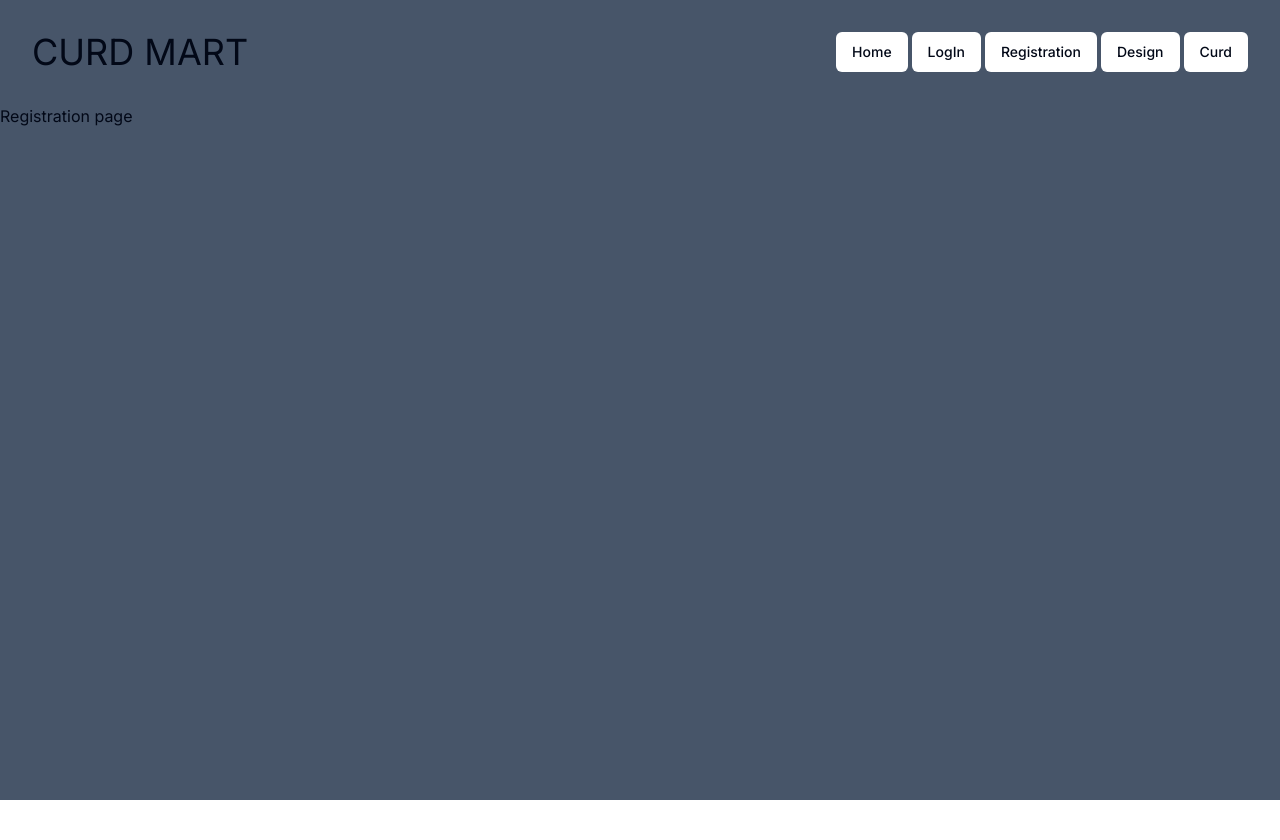
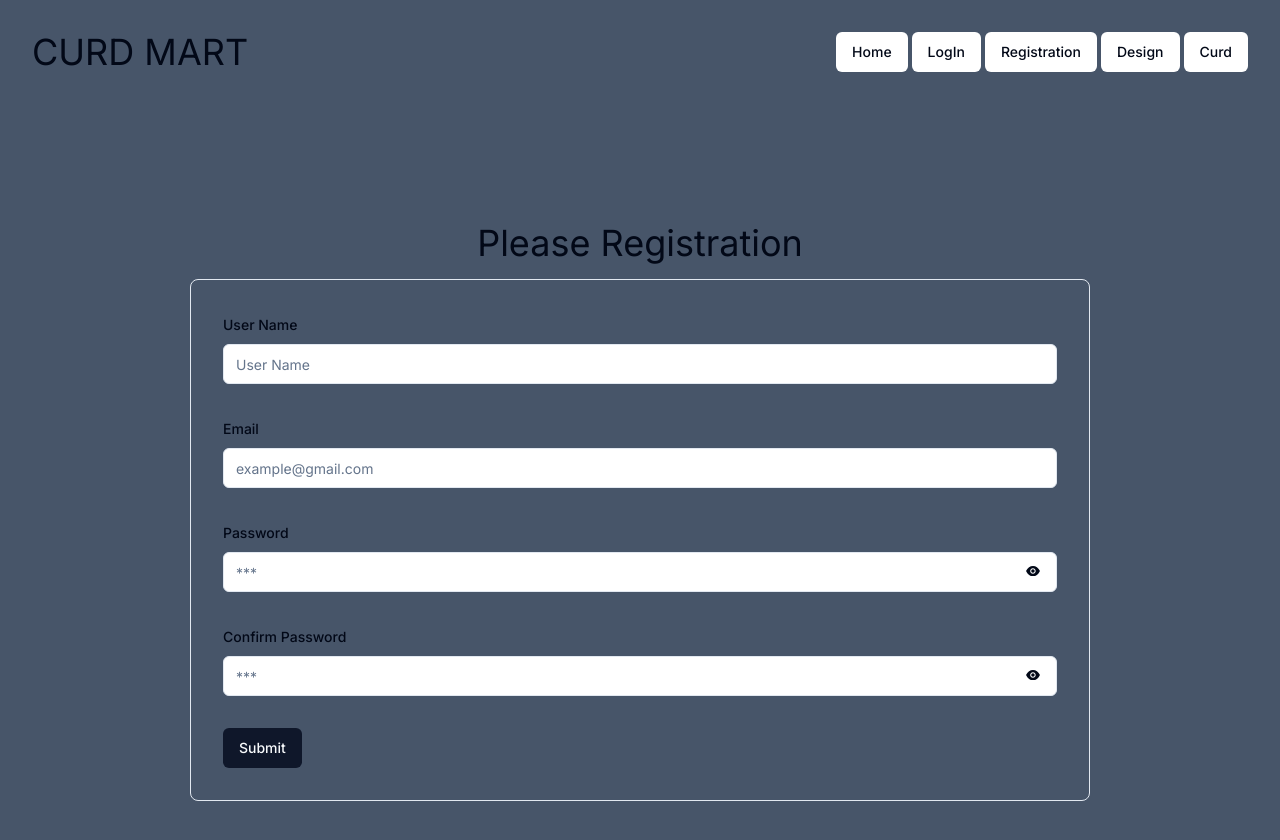
Before and after one commit to Toufiquer/react-query-app, a Next.js app: page /Registration in a window 1280 px wide. Shown: the top 840 px of the page. Before the commit the page ends 800 px from the top, so only its background shows below. Built offline with nearby package versions, Linux system fonts and the light colour scheme.

Commit message:
done @ registration page design

```diff
--- a/package.json
+++ b/package.json
@@ -27,6 +27,8 @@
     "react": "18.2.0",
     "react-dom": "18.2.0",
     "react-hook-form": "^7.45.4",
+    "react-icon": "^1.0.0",
+    "react-icons": "^4.10.1",
     "tailwind-merge": "^1.14.0",
     "tailwindcss": "3.3.3",
     "tailwindcss-animate": "^1.0.6",
--- /dev/null
+++ b/src/app/Registration-3/page.tsx
@@ -0,0 +1,36 @@
+"use client";
+import { useForm, SubmitHandler } from "react-hook-form";
+import { useState, useEffect } from "react";
+type Inputs = {
+  example: string;
+  exampleRequired: string;
+};
+export default function Page() {
+  const {
+    register,
+    handleSubmit,
+    formState: { errors },
+  } = useForm<Inputs>();
+  const onSubmit: SubmitHandler<Inputs> = (data) => console.log(data);
+
+  return (
+    <main className="w-full min-h-screen flex items-center justify-center">
+      <div className={"max-w-[700px]"}>
+        {
+          /* "handleSubmit" will validate your inputs before invoking "onSubmit" */
+          <form onSubmit={handleSubmit(onSubmit)}>
+            {/* register your input into the hook by invoking the "register" function */}
+            <input defaultValue="test" {...register("example")} />
+
+            {/* include validation with required or other standard HTML validation rules */}
+            <input {...register("exampleRequired", { required: true })} />
+            {/* errors will return when field validation fails  */}
+            {errors.exampleRequired && <span>This field is required</span>}
+
+            <input type="submit" />
+          </form>
+        }
+      </div>
+    </main>
+  );
+}
--- a/src/app/Registration/page.tsx
+++ b/src/app/Registration/page.tsx
@@ -1,3 +1,157 @@
-export default function page() {
-  return <main>Registration page</main>;
+"use client";
+
+import * as z from "zod";
+import { useState } from "react";
+import { AiFillEyeInvisible, AiFillEye } from "react-icons/ai";
+import { Input } from "@/components/ui/input";
+import { Label } from "@/components/ui/label";
+import { zodResolver } from "@hookform/resolvers/zod";
+import { Button } from "@/components/ui/button";
+import { useForm } from "react-hook-form";
+import {
+  Form,
+  FormControl,
+  FormDescription,
+  FormField,
+  FormItem,
+  FormLabel,
+  FormMessage,
+  useFormField,
+} from "@/components/ui/form";
+const formSchema = z.object({
+  username: z.string().min(2, {
+    message: "Username must be at least 2 characters.",
+  }),
+  email: z
+    .string()
+    .min(1, { message: "This field has to be filled." })
+    .email("This is not a valid email."),
+  // .refine((e) => e === "abcd@fg.com", "This email is not in our database"),
+  password: z.string().min(6, {
+    message: "Password must be at least 6 characters.",
+  }),
+  conPassword: z.string().min(2, {
+    message: "Password must be at least 6 characters.",
+  }),
+});
+
+export default function Page() {
+  const [passType, setPassType] = useState("password");
+  const [matchErr, setMatchErr] = useState("");
+  const handlePasswordType = () => {
+    passType === "password" ? setPassType("text") : setPassType("password");
+  };
+  // 1. Define your form.
+  const form = useForm<z.infer<typeof formSchema>>({
+    resolver: zodResolver(formSchema),
+    defaultValues: {
+      username: "",
+      email: "",
+      password: "",
+      conPassword: "",
+    },
+  });
+  // 2. Define a submit handler.
+  function onSubmit(values: z.infer<typeof formSchema>) {
+    const { password, conPassword } = values || {};
+    if (password !== conPassword) {
+      setMatchErr("Password doesn't match");
+    } else {
+      setMatchErr("");
+      // Do something with the form values.
+      console.log(values);
+    }
+  }
+  return (
+    <main className="w-full min-h-screen flex flex-col items-center justify-center">
+      <div className="text-center text-4xl text-semibold my-4">
+        Please Registration
+      </div>
+      <div
+        className={"max-w-[900px] w-full border border-solid rounded-lg p-8"}
+      >
+        <Form {...form}>
+          <form onSubmit={form.handleSubmit(onSubmit)} className="space-y-8">
+            {/* User name */}
+            <FormField
+              control={form.control}
+              name="username"
+              render={({ field }) => (
+                <FormItem>
+                  <FormLabel>User Name</FormLabel>
+                  <FormControl>
+                    <Input placeholder="User Name" {...field} />
+                  </FormControl>
+                  <FormMessage />
+                </FormItem>
+              )}
+            />
+            {/* Email */}
+            <FormField
+              control={form.control}
+              name="email"
+              render={({ field }) => (
+                <FormItem>
+                  <FormLabel>Email</FormLabel>
+                  <FormControl>
+                    <Input placeholder="example@gmail.com" {...field} />
+                  </FormControl>
+                  <FormMessage />
+                </FormItem>
+              )}
+            />
+            {/* Password */}
+            <FormField
+              control={form.control}
+              name="password"
+              render={({ field }) => (
+                <FormItem className="relative">
+                  <FormLabel>Password</FormLabel>
+                  <FormControl>
+                    <Input type={passType} placeholder="***" {...field} />
+                  </FormControl>
+                  <FormMessage />
+                  <div className="absolute top-[35px] right-4 cursor-pointer">
+                    {passType !== "password" ? (
+                      <AiFillEyeInvisible />
+                    ) : (
+                      <AiFillEye />
+                    )}
+                  </div>
+                </FormItem>
+              )}
+            />
+            {/* Confirm Password */}
+            <FormField
+              control={form.control}
+              name="conPassword"
+              render={({ field }) => (
+                <FormItem className="relative">
+                  <FormLabel>Confirm Password</FormLabel>
+                  <FormControl>
+                    <Input type={passType} placeholder="***" {...field} />
+                  </FormControl>
+                  <FormMessage />
+                  {matchErr && (
+                    <div className="text-sm text-red-500">{matchErr}</div>
+                  )}
+                  <div
+                    onClick={handlePasswordType}
+                    className="absolute top-[35px] right-4 cursor-pointer"
+                  >
+                    {passType !== "password" ? (
+                      <AiFillEyeInvisible />
+                    ) : (
+                      <AiFillEye />
+                    )}
+                  </div>
+                </FormItem>
+              )}
+            />
+            <Button type="submit">Submit</Button>
+          </form>
+        </Form>
+      </div>
+    </main>
+  );
 }
--- /dev/null
+++ b/src/components/ui/input.tsx
@@ -0,0 +1,25 @@
+import * as React from "react"
+
+import { cn } from "@/lib/utils"
+
+export interface InputProps
+  extends React.InputHTMLAttributes<HTMLInputElement> {}
+
+const Input = React.forwardRef<HTMLInputElement, InputProps>(
+  ({ className, type, ...props }, ref) => {
+    return (
+      <input
+        type={type}
+        className={cn(
+          "flex h-10 w-full rounded-md border border-input bg-background px-3 py-2 text-sm ring-offset-background file:border-0 file:bg-transparent file:text-sm file:font-medium placeholder:text-muted-foreground focus-visible:outline-none focus-visible:ring-2 focus-visible:ring-ring focus-visible:ring-offset-2 disabled:cursor-not-allowed disabled:opacity-50",
+          className
+        )}
+        ref={ref}
+        {...props}
+      />
+    )
+  }
+)
+Input.displayName = "Input"
+
+export { Input }
```
Also changed, not shown: 1 other file (tests, documents, lock files or other folders).
